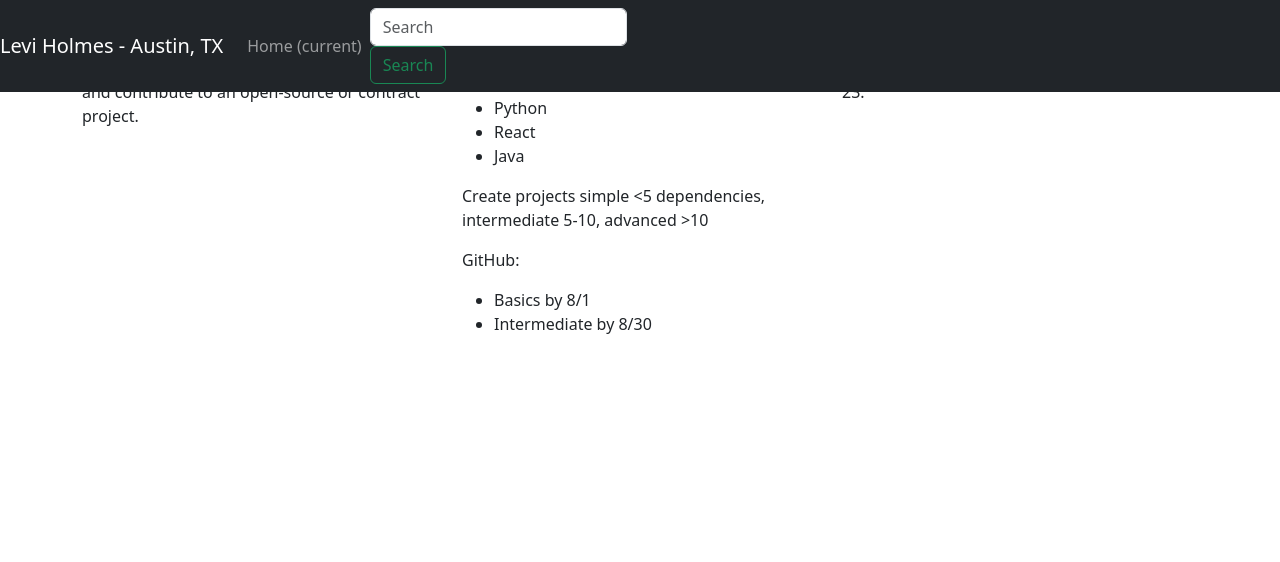
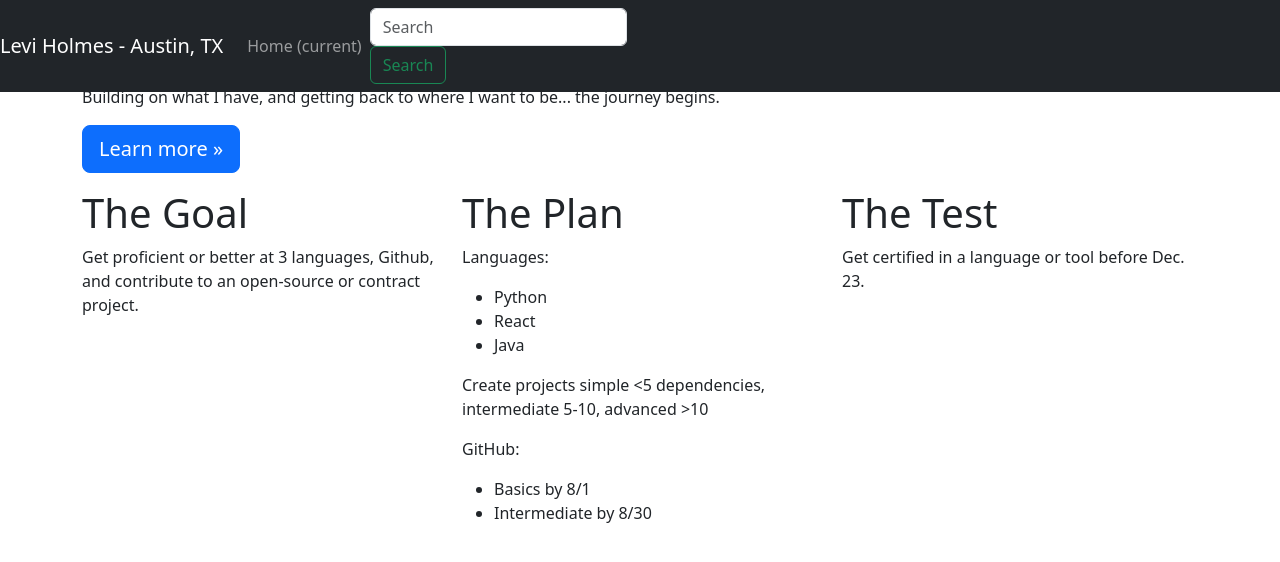
Before and after one commit to leviholmes/leviholmes, a plain HTML site: page index.html in a window 1280 px wide. Drawn offline with nearby package versions, Linux system fonts and the light colour scheme.

Commit message:
jumbotron

```diff
--- a/index.html
+++ b/index.html
@@ -44,9 +44,15 @@
     </nav>
 
     <main role="main">
+      <div class="jumbotron">
+        <div class="container">
+          <h1 class="display-3">Levi Holmes</h1>
+          <p>Building on what I have, and getting back to where I want to be... the journey begins.</p>
+          <p><a class="btn btn-primary btn-lg" href="#" role="button">Learn more &raquo;</a></p>
+        </div>
+      </div>
 
     <div class="container">
-      <div class="jumbotron">
         <div class="row">
           <div class="col-md-4">
             <h1>The Goal</h1>
@@ -62,7 +68,6 @@
             <p>Get certified in a language or tool before Dec. 23.</p>
           </div>
         </div><!--row-->
-      </div><!--jumbotron-->
     </div><!--container-->
 </main>
       <script src="https://cdn.jsdelivr.net/npm/bootstrap@5.3.0/dist/js/bootstrap.bundle.min.js" integrity="sha384-geWF76RCwLtnZ8qwWowPQNguL3RmwHVBC9FhGdlKrxdiJJigb/j/68SIy3Te4Bkz" crossorigin="anonymous"></script>
```
